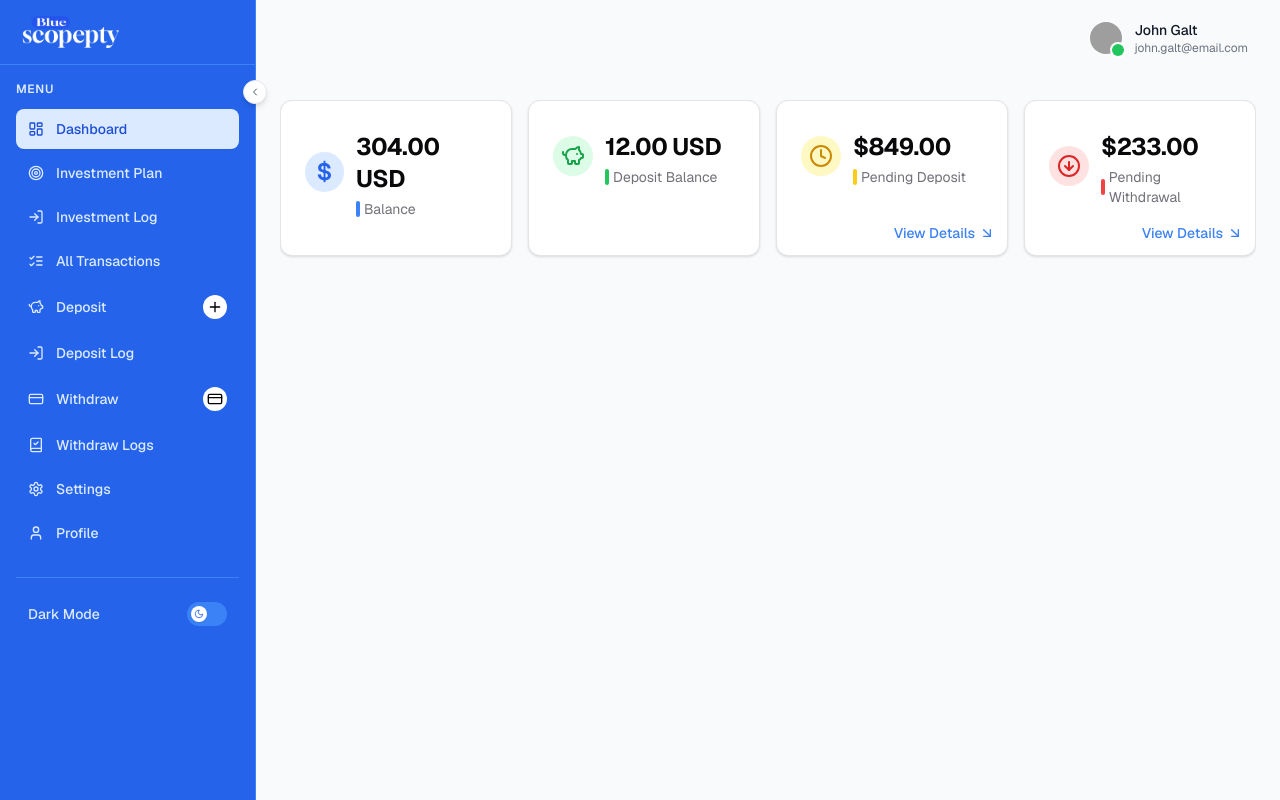
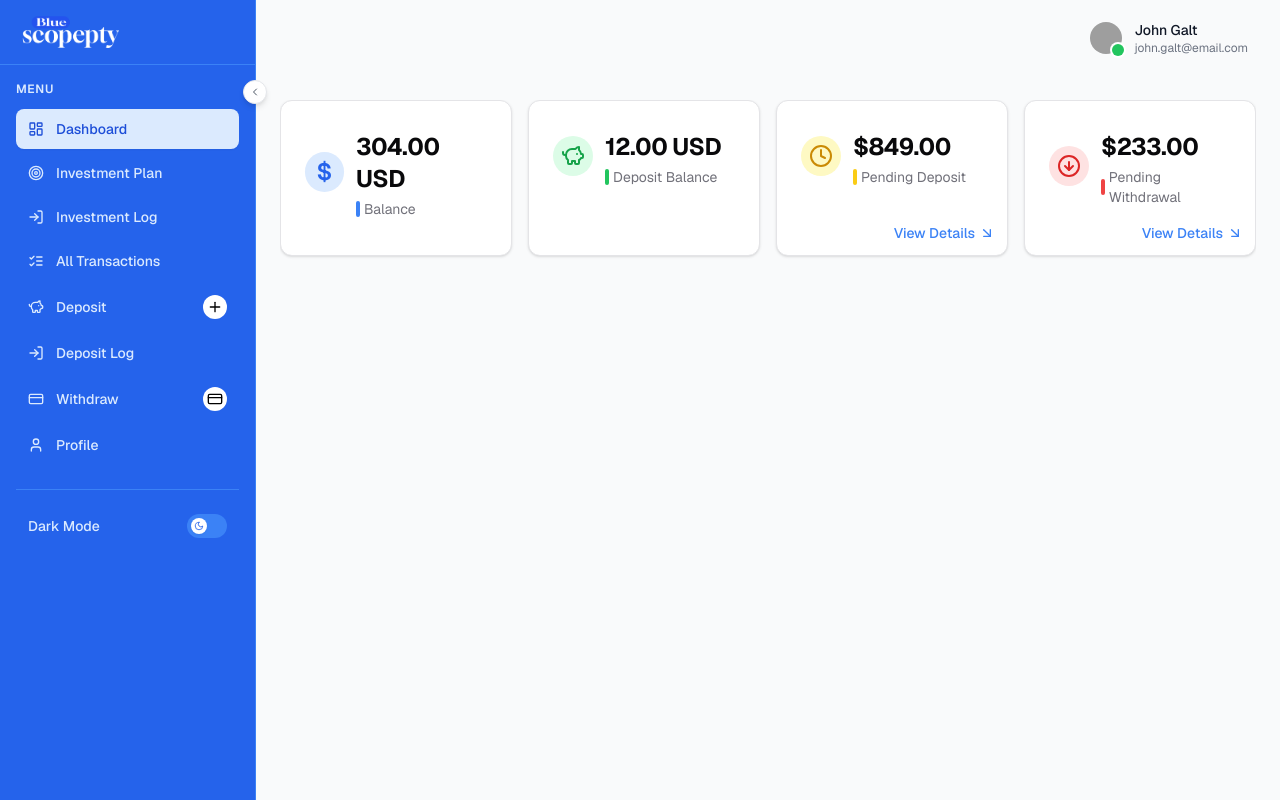
Before and after one commit to Mmesomadavid/bluescope-client, a React (Vite) app: page /dashboard in a window 1280 px wide. Built offline with nearby package versions, Linux system fonts and the light colour scheme; grey boxes are pictures that could not be loaded.

Commit message:
made new changes

```diff
--- a/src/components/Layouts/DashboardLayout/Sidebar.tsx
+++ b/src/components/Layouts/DashboardLayout/Sidebar.tsx
@@ -5,10 +5,8 @@ import { useState } from "react"
 import { NavLink } from "react-router-dom"
 import {
   LayoutDashboard,
-  Settings,
   Moon,
   User,
-  BookCheck,
   CreditCard,
   LogInIcon as Logs,
   PiggyBank,
@@ -51,8 +49,6 @@ const Sidebar: React.FC<SidebarProps> = ({ sidebarOpen, setSidebarOpen, sidebarC
     { icon: PiggyBank, label: "Deposit", isButton: true },
     { icon: Logs, label: "Deposit Log", to: "/dashboard/deposit-log" },
     { icon: CreditCard, label: "Withdraw", isButton: true },
-    { icon: BookCheck, label: "Withdraw Logs", to: "/dashboard/withdraw-logs" },
-    { icon: Settings, label: "Settings", to: "/dashboard/settings" },
     { icon: User, label: "Profile", to: "/dashboard/profile" },
   ]
 
```
